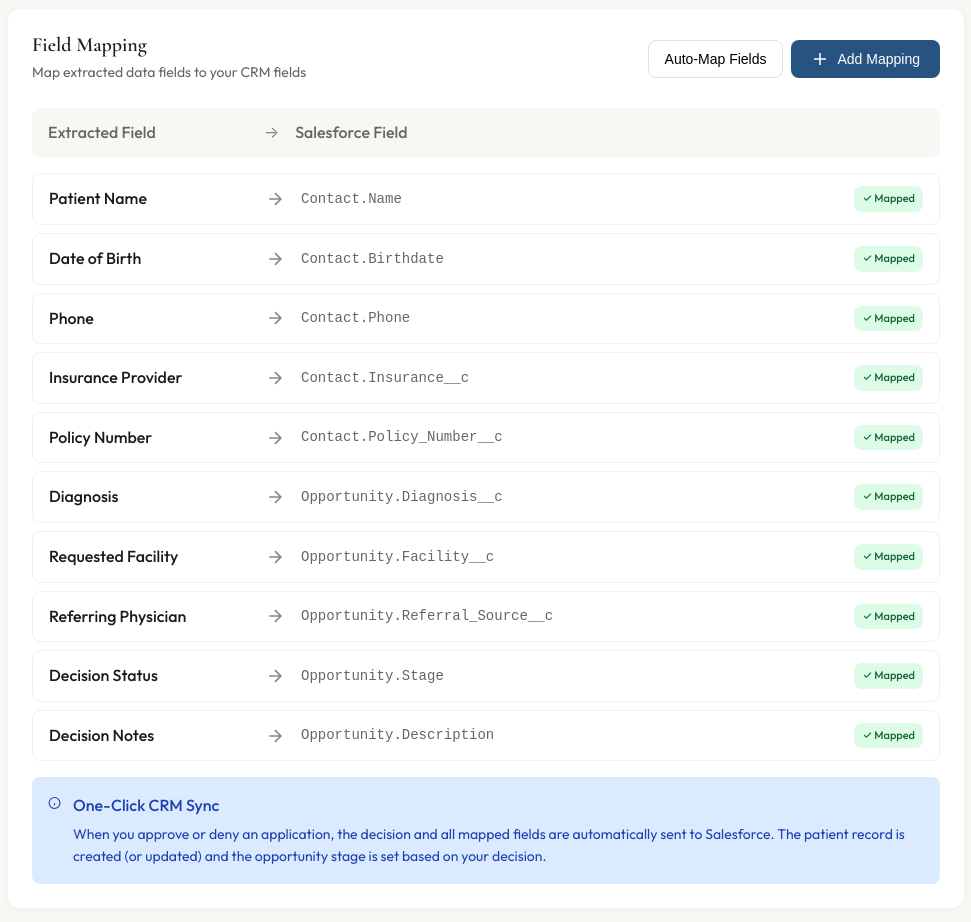
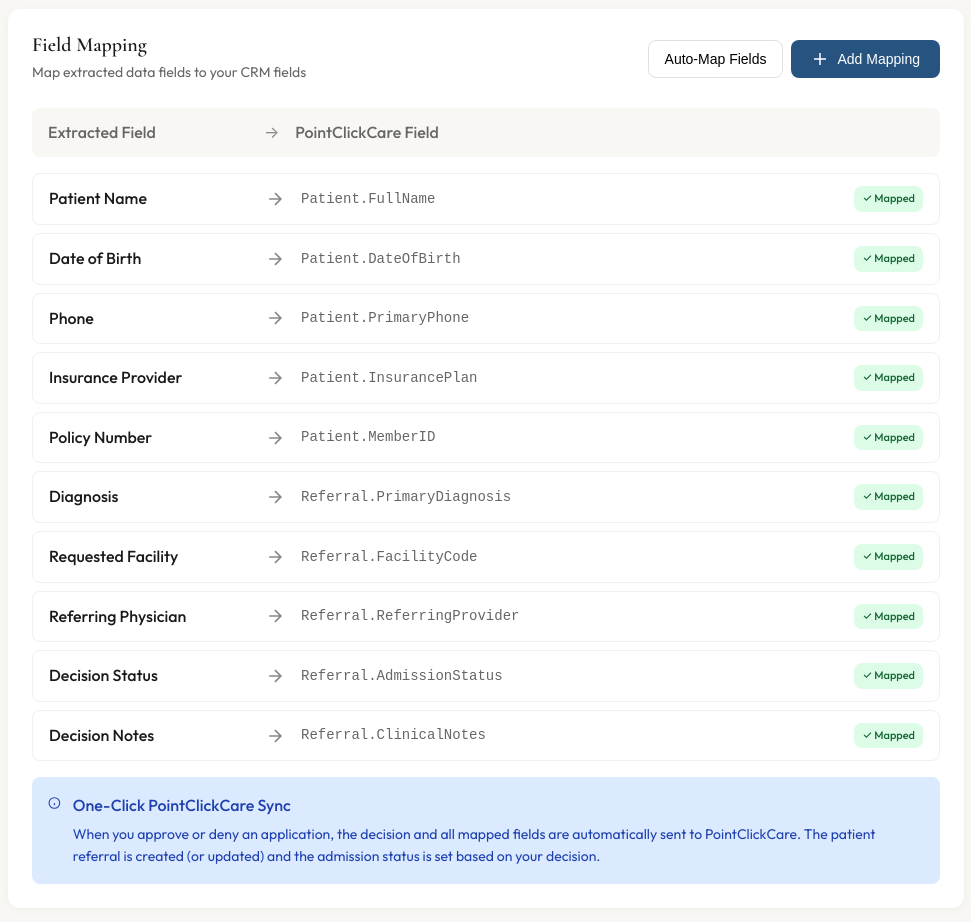
Before and after one commit to CoHoast/optalis, a Next.js app in the folder dashboard/: page /dashboard/integrations in a window 1280 px wide. Shown: the part 1120-2042 px from the top of the page, without its empty margins (284-1255 px from the left). Built offline with nearby package versions, Linux system fonts and the light colour scheme.

Commit message:
Update integrations: PointClickCare connected, Salesforce disconnected

```diff
--- a/dashboard/package.json
+++ b/dashboard/package.json
@@ -25,6 +25,6 @@
     "eslint": "^9",
     "eslint-config-next": "16.1.6",
     "tailwindcss": "^4",
-    "typescript": "^5"
+    "typescript": "5.9.3"
   }
 }
--- a/dashboard/src/app/dashboard/integrations/page.tsx
+++ b/dashboard/src/app/dashboard/integrations/page.tsx
@@ -3,9 +3,9 @@
 import { useState } from 'react';
 
 const crmIntegrations = [
-  { id: 'salesforce', name: 'Salesforce', type: 'CRM', status: 'connected', lastSync: '5 minutes ago', logo: '☁️', records: 1247 },
+  { id: 'salesforce', name: 'Salesforce', type: 'CRM', status: 'disconnected', lastSync: 'Never', logo: '☁️', records: 0 },
   { id: 'hubspot', name: 'HubSpot', type: 'CRM', status: 'disconnected', lastSync: 'Never', logo: '🟠', records: 0 },
-  { id: 'pointclickcare', name: 'PointClickCare', type: 'EHR', status: 'connected', lastSync: '10 minutes ago', logo: '🏥', records: 892 },
+  { id: 'pointclickcare', name: 'PointClickCare', type: 'EHR/CRM', status: 'connected', lastSync: '2 minutes ago', logo: '🏥', records: 1456 },
 ];
 
 const inputSources = [
@@ -16,16 +16,16 @@
 ];
 
 const fieldMappings = [
-  { source: 'Patient Name', destination: 'Contact.Name', status: 'mapped' },
-  { source: 'Date of Birth', destination: 'Contact.Birthdate', status: 'mapped' },
-  { source: 'Phone', destination: 'Contact.Phone', status: 'mapped' },
-  { source: 'Insurance Provider', destination: 'Contact.Insurance__c', status: 'mapped' },
-  { source: 'Policy Number', destination: 'Contact.Policy_Number__c', status: 'mapped' },
-  { source: 'Diagnosis', destination: 'Opportunity.Diagnosis__c', status: 'mapped' },
-  { source: 'Requested Facility', destination: 'Opportunity.Facility__c', status: 'mapped' },
-  { source: 'Referring Physician', destination: 'Opportunity.Referral_Source__c', status: 'mapped' },
-  { source: 'Decision Status', destination: 'Opportunity.Stage', status: 'mapped' },
-  { source: 'Decision Notes', destination: 'Opportunity.Description', status: 'mapped' },
+  { source: 'Patient Name', destination: 'Patient.FullName', status: 'mapped' },
+  { source: 'Date of Birth', destination: 'Patient.DateOfBirth', status: 'mapped' },
+  { source: 'Phone', destination: 'Patient.PrimaryPhone', status: 'mapped' },
+  { source: 'Insurance Provider', destination: 'Patient.InsurancePlan', status: 'mapped' },
+  { source: 'Policy Number', destination: 'Patient.MemberID', status: 'mapped' },
+  { source: 'Diagnosis', destination: 'Referral.PrimaryDiagnosis', status: 'mapped' },
+  { source: 'Requested Facility', destination: 'Referral.FacilityCode', status: 'mapped' },
+  { source: 'Referring Physician', destination: 'Referral.ReferringProvider', status: 'mapped' },
+  { source: 'Decision Status', destination: 'Referral.AdmissionStatus', status: 'mapped' },
+  { source: 'Decision Notes', destination: 'Referral.ClinicalNotes', status: 'mapped' },
 ];
 
 export default function IntegrationsPage() {
@@ -201,7 +201,7 @@
         <div style={{ display: 'flex', alignItems: 'center', gap: '16px', marginBottom: '16px', padding: '12px 16px', background: '#f9f7f4', borderRadius: '8px' }}>
           <span style={{ fontWeight: 500, color: '#666', width: '200px' }}>Extracted Field</span>
           <span style={{ color: '#888' }}>→</span>
-          <span style={{ fontWeight: 500, color: '#666', flex: 1 }}>Salesforce Field</span>
+          <span style={{ fontWeight: 500, color: '#666', flex: 1 }}>PointClickCare Field</span>
           <span style={{ width: '80px' }}></span>
         </div>
 
@@ -228,10 +228,10 @@
             <circle cx="12" cy="12" r="10"/><line x1="12" y1="16" x2="12" y2="12"/><line x1="12" y1="8" x2="12.01" y2="8"/>
           </svg>
           <div>
-            <div style={{ fontWeight: 500, color: '#1e40af', marginBottom: '4px' }}>One-Click CRM Sync</div>
+            <div style={{ fontWeight: 500, color: '#1e40af', marginBottom: '4px' }}>One-Click PointClickCare Sync</div>
             <div style={{ fontSize: '14px', color: '#1e40af' }}>
-              When you approve or deny an application, the decision and all mapped fields are automatically sent to Salesforce.
-              The patient record is created (or updated) and the opportunity stage is set based on your decision.
+              When you approve or deny an application, the decision and all mapped fields are automatically sent to PointClickCare.
+              The patient referral is created (or updated) and the admission status is set based on your decision.
             </div>
           </div>
         </div>
```
Also changed, not shown: 1 other file (tests, documents, lock files or other folders).
